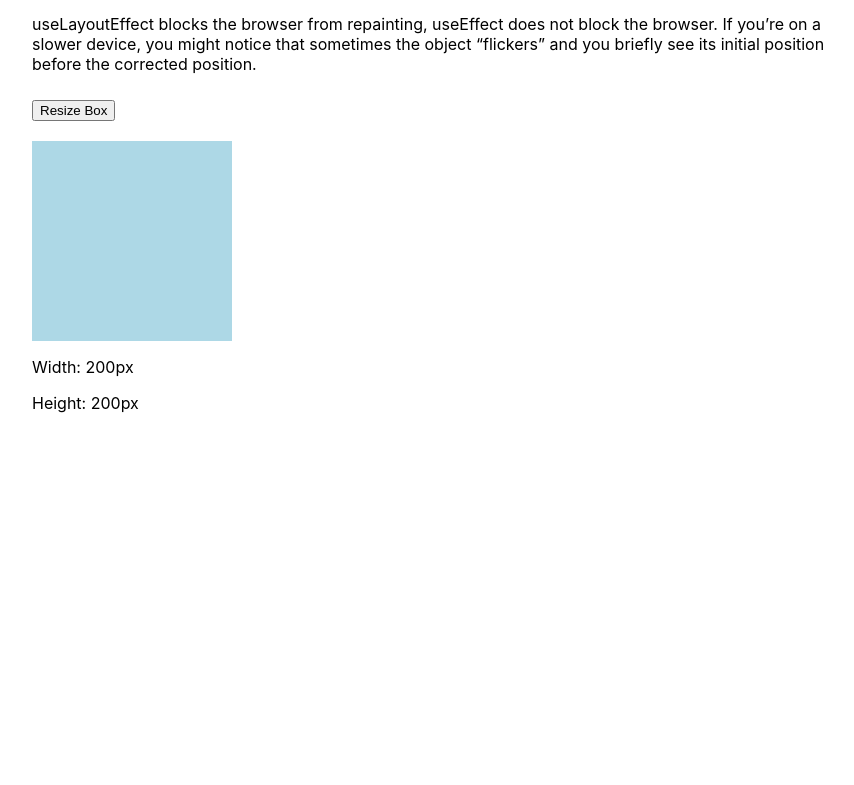
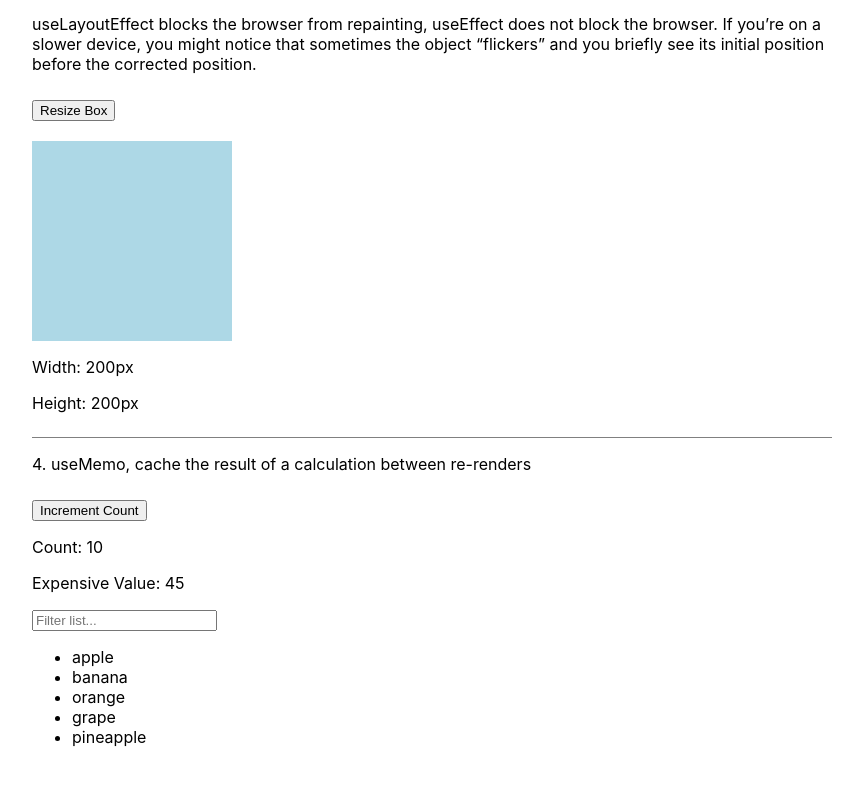
Before and after one commit to PALLAVIKHEDLE/hooks, a React (Create React App) app: page / in a window 1280 px wide. Shown: the part 835-1620 px from the top of the page, without its empty margins (208-1062 px from the left). Before the commit the page ends 1296 px from the top, so only its background shows below. Built offline with nearby package versions, Linux system fonts and the light colour scheme.

Commit message:
useMemo implementation

```diff
--- a/src/App.js
+++ b/src/App.js
@@ -2,6 +2,8 @@ import React from 'react';
 import EffectComponent from './useEffect/index';
 import IdComponent from './useId/index';
 import LayoutEffectComponent from './useLayoutEffect/index'
+import MemoComponent from './useMemo/index'
+
 
 import './App.css';
 
@@ -22,6 +24,10 @@ export default function App() {
       <p>3. useLayoutEffect , similar to useEffect, that fires before the browser repaints the screen </p>
       <LayoutEffectComponent/>
       </div>
+      <div className="content">
+      <p>4. useMemo, cache the result of a calculation between re-renders </p>
+      <MemoComponent/>
+      </div>
     </div>
   );
 }
--- /dev/null
+++ b/src/useMemo/filteredList.js
@@ -0,0 +1,36 @@
+import React, { useState, useMemo } from 'react';
+
+function FilteredList({ list, filter }) {
+  // Memoize the filtered list based on the original list and filter value
+  const filteredList = useMemo(() => {
+    console.log('Filtering list...');
+    return list.filter(item => item.includes(filter));
+  }, [list, filter]);
+
+  return (
+    <ul>
+      {filteredList.map((item, index) => (
+        <li key={index}>{item}</li>
+      ))}
+    </ul>
+  );
+}
+
+function App() {
+  const [filter, setFilter] = useState('');
+  const list = ['apple', 'banana', 'orange', 'grape', 'pineapple'];
+
+  return (
+    <div>
+      <input
+        type="text"
+        value={filter}
+        onChange={e => setFilter(e.target.value)}
+        placeholder="Filter list..."
+      />
+      <FilteredList list={list} filter={filter} />
+    </div>
+  );
+}
+
+export default App;
--- /dev/null
+++ b/src/useMemo/index.js
@@ -0,0 +1,38 @@
+import React, { useState, useMemo } from 'react';
+import FilteredList from './filteredList'
+
+function ExpensiveComponent({ count }) {
+  // Some expensive computation
+  function computeExpensiveValue(count) {
+    console.log('Computing expensive value...');
+    let result = 0;
+    for (let i = 0; i < count; i++) {
+      result += i;
+    }
+    return result;
+  }
+
+  // Memoize the result of the expensive computation
+  const expensiveValue = useMemo(() => computeExpensiveValue(count), [count]);
+
+  return (
+    <div>
+      <p>Count: {count}</p>
+      <p>Expensive Value: {expensiveValue}</p>
+    </div>
+  );
+}
+
+function App() {
+  const [count, setCount] = useState(10);
+
+  return (
+    <div>
+      <button onClick={() => setCount(count + 1)}>Increment Count</button>
+      <ExpensiveComponent count={count} />
+      <FilteredList/>
+    </div>
+  );
+}
+
+export default App;
```
Also changed, not shown: 1 other file (tests, documents, lock files or other folders).
